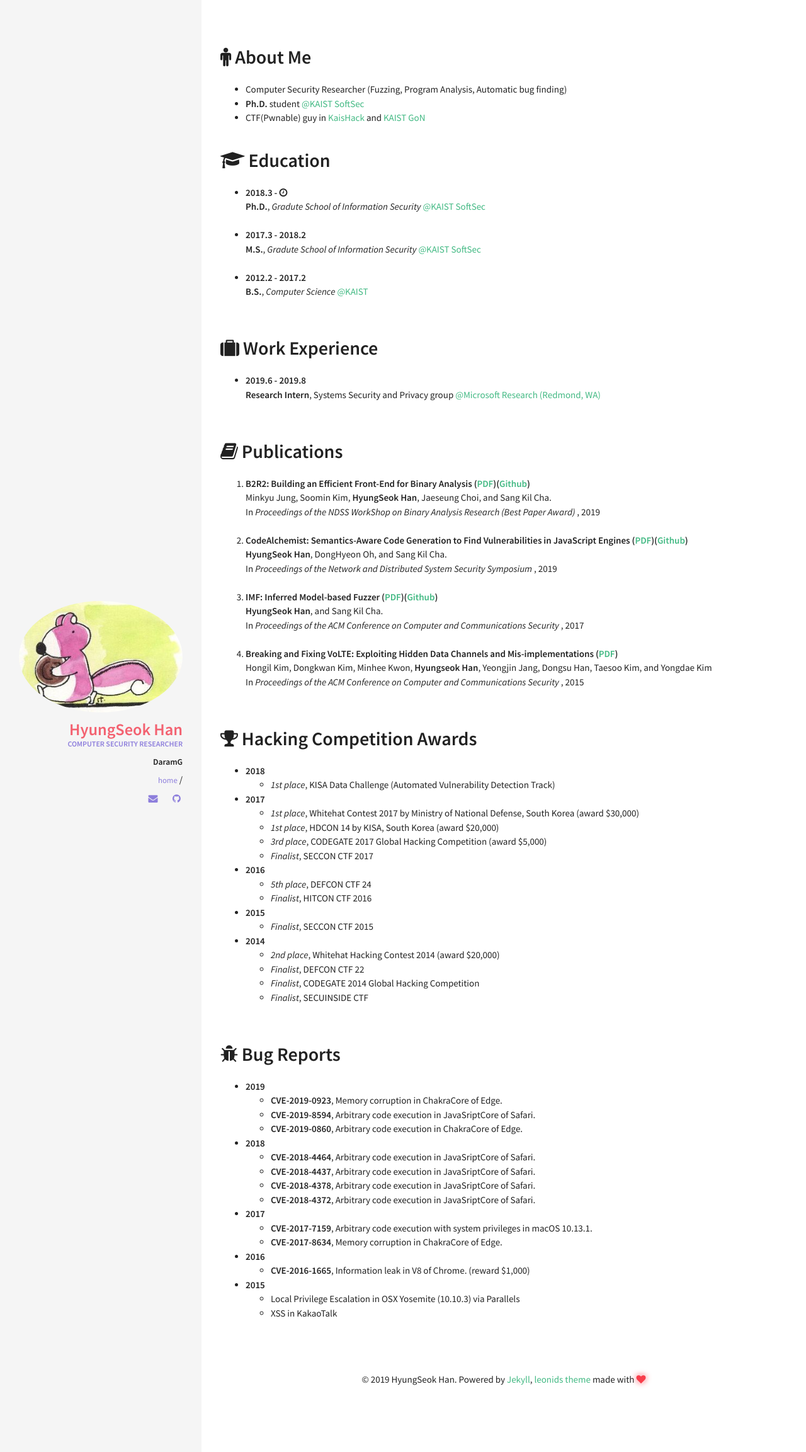
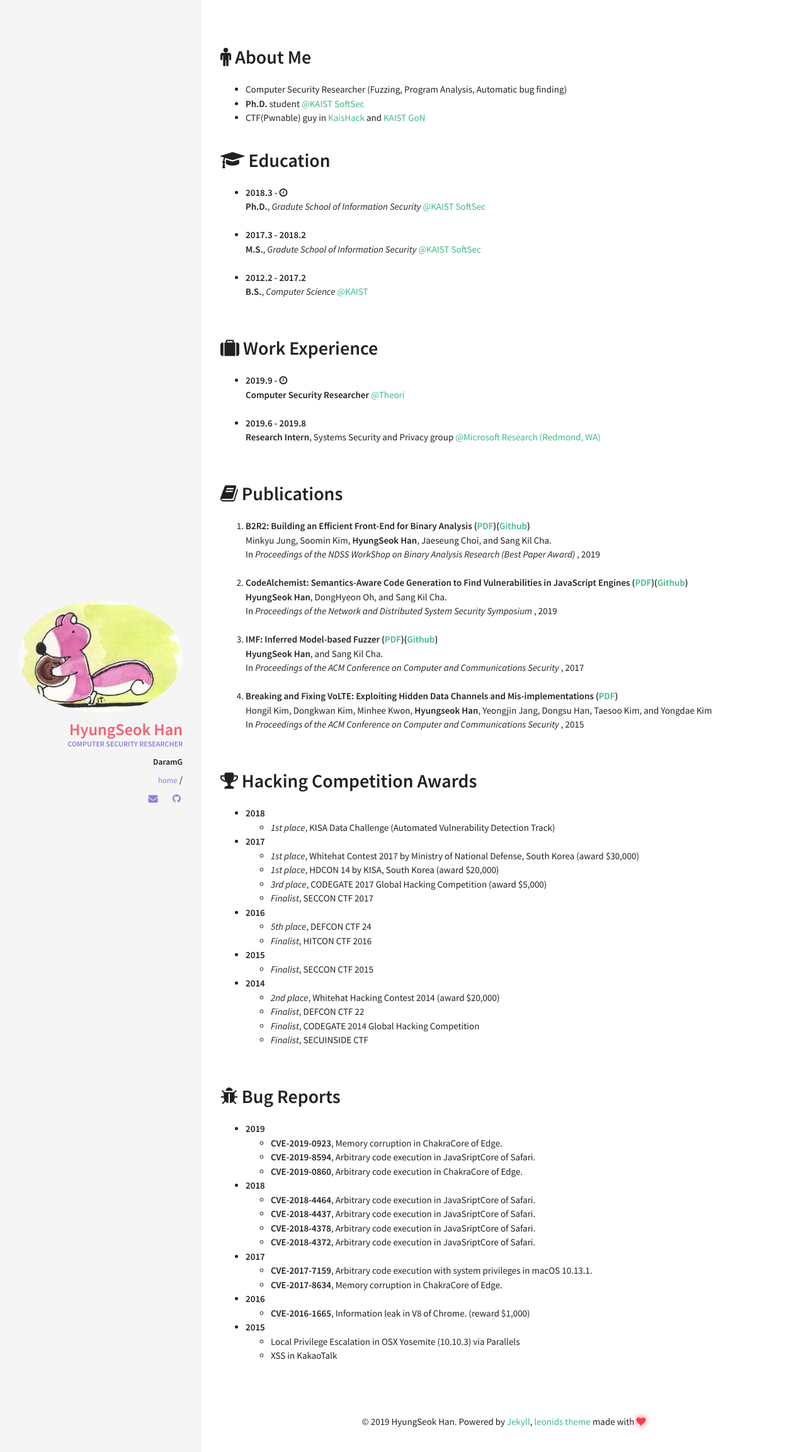
Before and after one commit to DaramG/daramg.github.io, a Jekyll site: the page built from index.html, in a window 1280 px wide. Shown: the top 2305 px of the page at 63% size. Built offline with Jekyll 4.4.1, drawn with Linux system fonts in a browser that asks for light colours.

Commit message:
Update work.yml

```diff
--- a/_data/index/work.yml
+++ b/_data/index/work.yml
@@ -1,3 +1,7 @@
+- name: Theori
+  link: https://theori.io
+  date: 2019.9 - <i class="fa fa-clock-o" aria-hidden="true" title="Until Now"></i>
+  descr: <strong>Computer Security Researcher</strong>
 - name: Microsoft Research (Redmond, WA)
   link: https://www.microsoft.com/en-us/research/
   date: 2019.6 - 2019.8
```
